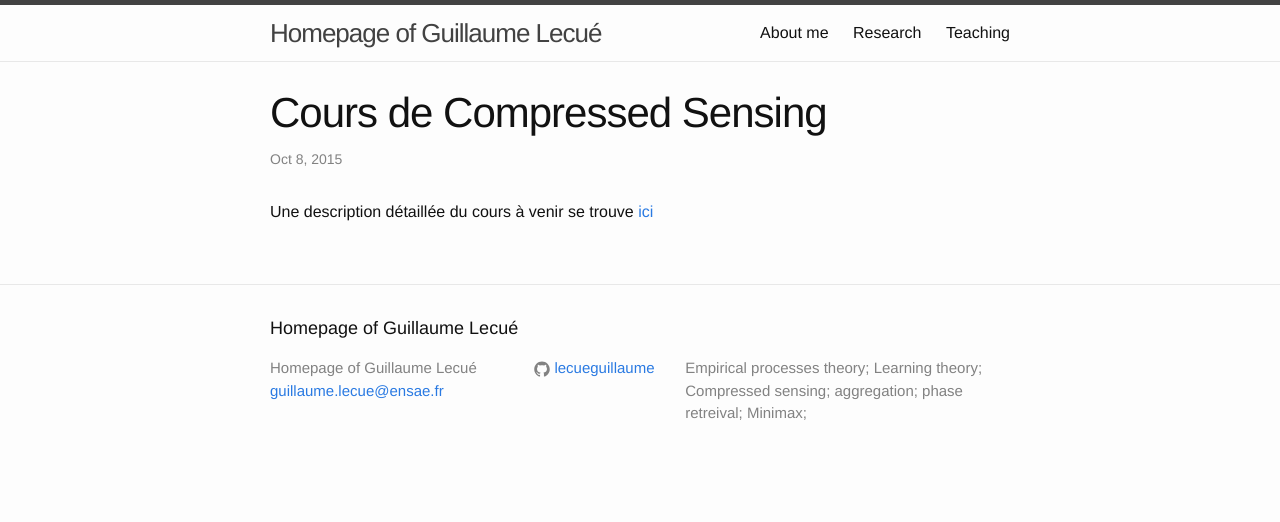
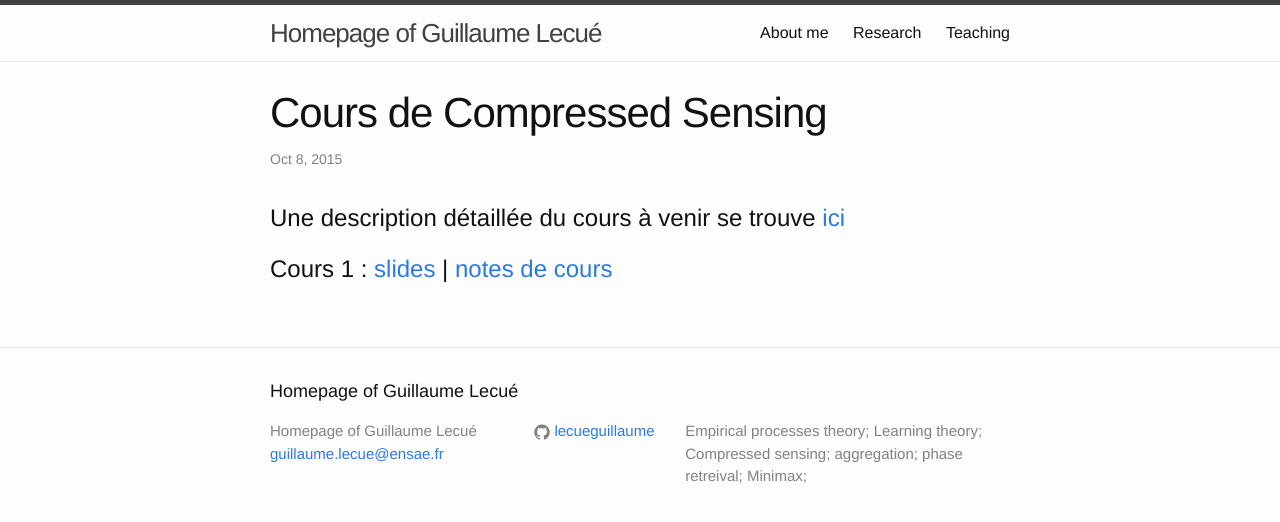
Before and after one commit to lecueguillaume/lecueguillaume.github.io, a Jekyll site: the page built from _posts/2015-10-08-compressed_sensing_course.markdown, in a window 1280 px wide. Shown: the top 522 px of the page. Built offline with Jekyll 4.4.1, drawn with Linux system fonts in a browser that asks for light colours.

Commit message:
add lesson 1 in CS

```diff
--- a/_posts/2015-10-08-compressed_sensing_course.markdown
+++ b/_posts/2015-10-08-compressed_sensing_course.markdown
@@ -4,4 +4,6 @@ title:  "Cours de Compressed Sensing"
 date:   2015-10-08
 ---
 
-Une description détaillée du cours à venir se trouve [ici](/assets/presentation-cours-CS.pdf)
+#Une description détaillée du cours à venir se trouve [ici](/assets/presentation-cours-CS.pdf)
+
+#Cours 1 : [slides](/assets/intro_cs.pdf) | [notes de cours](/assets/introduction_cs.pdf)
```
Also changed, not shown: 2 other files.
